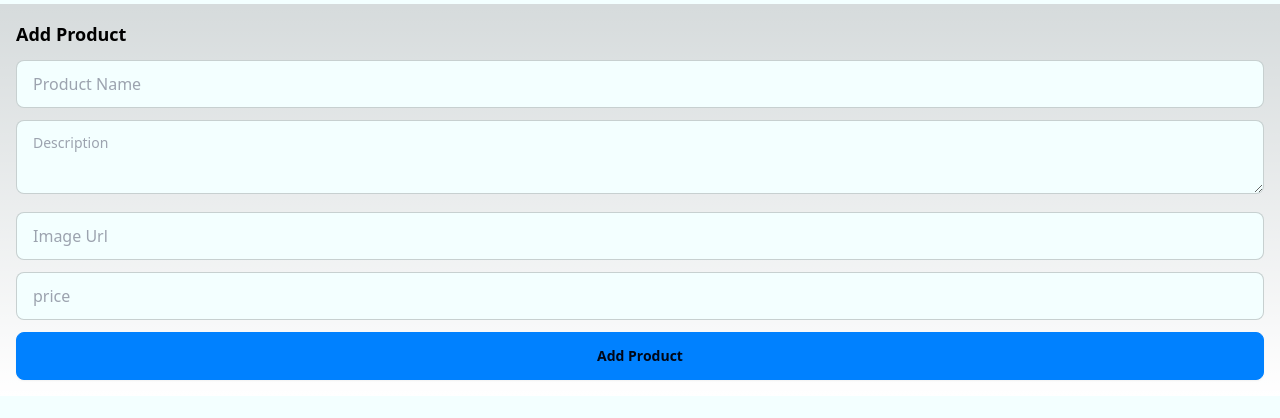
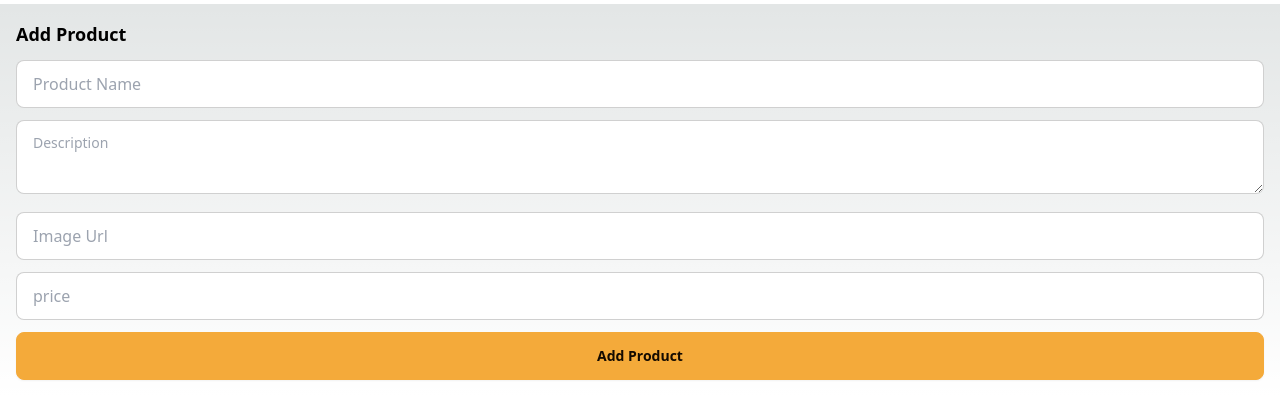
Before and after one commit to juliebronstein/Next-ecommerce, a Next.js app: page /add-product in a window 1280 px wide. Shown: the top 418 px of the page. Built offline with nearby package versions, Linux system fonts and the light colour scheme.

Commit message:
error-page

```diff
--- a/src/app/add-product/page.tsx
+++ b/src/app/add-product/page.tsx
@@ -16,15 +16,20 @@ const imageUrl=formData.get('imageUrl')?.toString()
 const price=Number(formData.get('price')?.toString()||0)
 if(!name || !price || !imageUrl || !descriptions)
   throw Error("Missing required field")
+const data={
+  name,
+  descriptions,
+  imageUrl,
+  price
+}
 const res=await prisma.product.create({
-  data:{
-    name,
-    descriptions,
-    imageUrl,
-    price
-  }
+  data
 })
 // console.log("res",res)
+
+Object.keys(data).forEach((key) => {
+  formData.set(key, "");
+});
 redirect("/")
 }
 
@@ -57,8 +62,8 @@ export default function AddProductPage() {
       type="number"
       placeholder="price"
       className="input input-bordered w-full mb-3 " />
-      <FormSubmitButtont className="btn btn-primary btn-block" type="submit">
-        K
+      <FormSubmitButtont className="btn-block" type="submit">
+        Add Product
       </FormSubmitButtont>
       {/* <button className="btn btn-primary btn-block" type="submit">Add Product</button> */}
       </form>
--- a/src/app/component/FormSubmitButtont.tsx
+++ b/src/app/component/FormSubmitButtont.tsx
@@ -1,7 +1,7 @@
 "use client"
 
-import { ComponentProps, ReactNode } from "react"
-
+import { ComponentProps, ReactNode } from "react";
+import { useFormStatus } from 'react-dom'
 type FormSubmitButtontProps={
     children:ReactNode,
     className?:string,
@@ -10,10 +10,17 @@ type FormSubmitButtontProps={
 
 
 const FormSubmitButtont=(
-    {children,className,type}:FormSubmitButtontProps
+    {children,className,type,...props}:FormSubmitButtontProps
 )=>{
+    const {pending}=useFormStatus()
 return(
-    <button className={className} type={type} >Add Product</button>
+    <button
+    {...props}
+     disabled={pending} className={`btn btn-primary ${className}`} type={type} >
+        {pending&&<span className="loading loading-dots loading-md"></span>}
+        {children}
+
+    </button>
 )
 }
 export default FormSubmitButtont
--- /dev/null
+++ b/src/app/error.tsx
@@ -0,0 +1,9 @@
+'use client'
+
+
+const ErrorPage=()=>{
+return(
+    <div>Some thing went wrong. Please refresh page</div>
+)
+}
+export default ErrorPage
--- a/tailwind.config.ts
+++ b/tailwind.config.ts
@@ -1,6 +1,5 @@
-import type { Config } from "tailwindcss";
-
-const config: Config = {
+/** @type {import('tailwindcss').Config} */
+module.exports = {
   content: [
     "./src/pages/**/*.{js,ts,jsx,tsx,mdx}",
     "./src/components/**/*.{js,ts,jsx,tsx,mdx}",
@@ -10,23 +9,24 @@ const config: Config = {
   daisyui: {
     themes: [
       {
-        mytheme: {
-          primary: '#0081ff',
-          secondary: "#00cbab",
-          accent: "#004bff",
-          neutral: "#161a15",
-          "base-100": "#f3ffff",
-          info: "#60bdff",
-          success: "#00db00",
-          warning: "#a06000",
-          error: "#ff4150",
+        lightTheme: {
+          primary: "#f4aa3a",
+          secondary: "#f4f4a1",
+          accent: "#1be885",
+          neutral: "#272136",
+          "base-100": "#ffffff",
+          info: "#778ad4",
+          success: "#23b893",
+          warning: "#f79926",
+          error: "#ea535a",
+          body: {
+            "background-color": "#e3e6e6",
+          },
         },
       },
     ],
   },
 };
-
-export default config;
 
 
 
```
